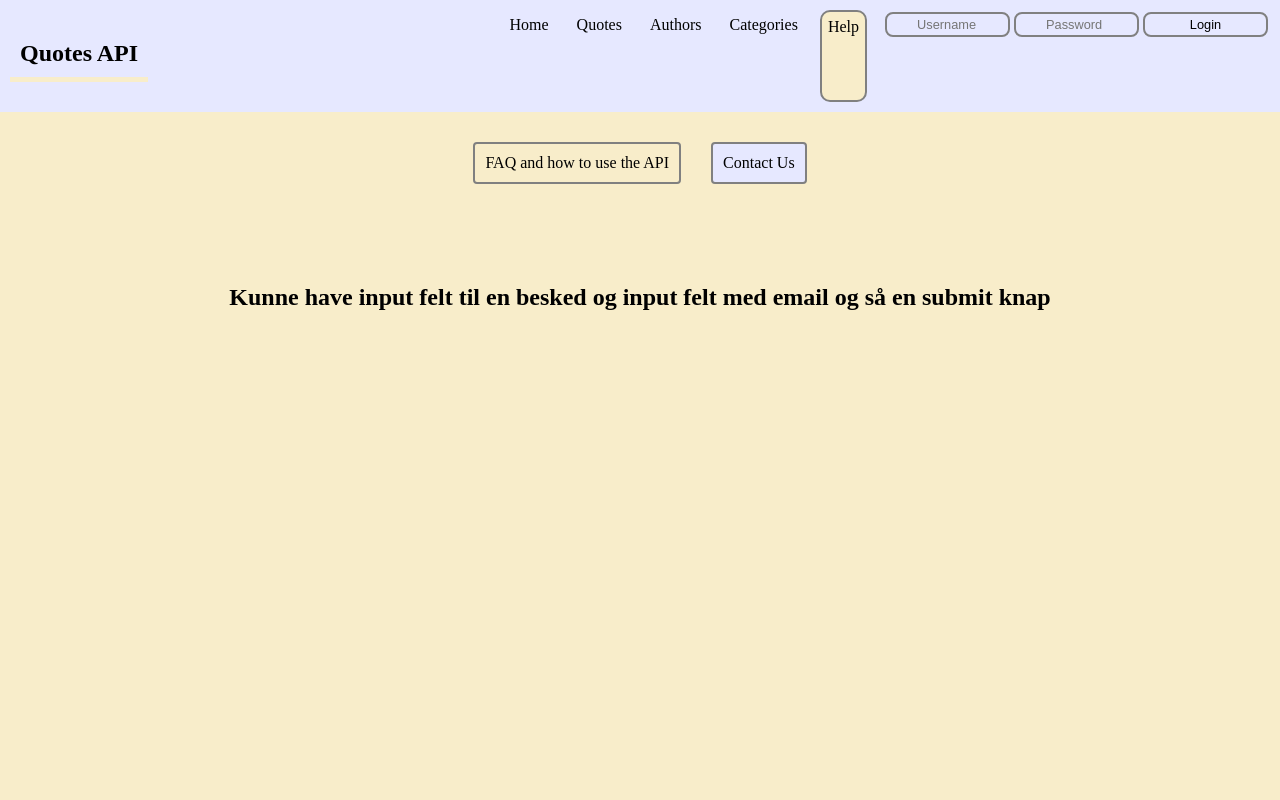
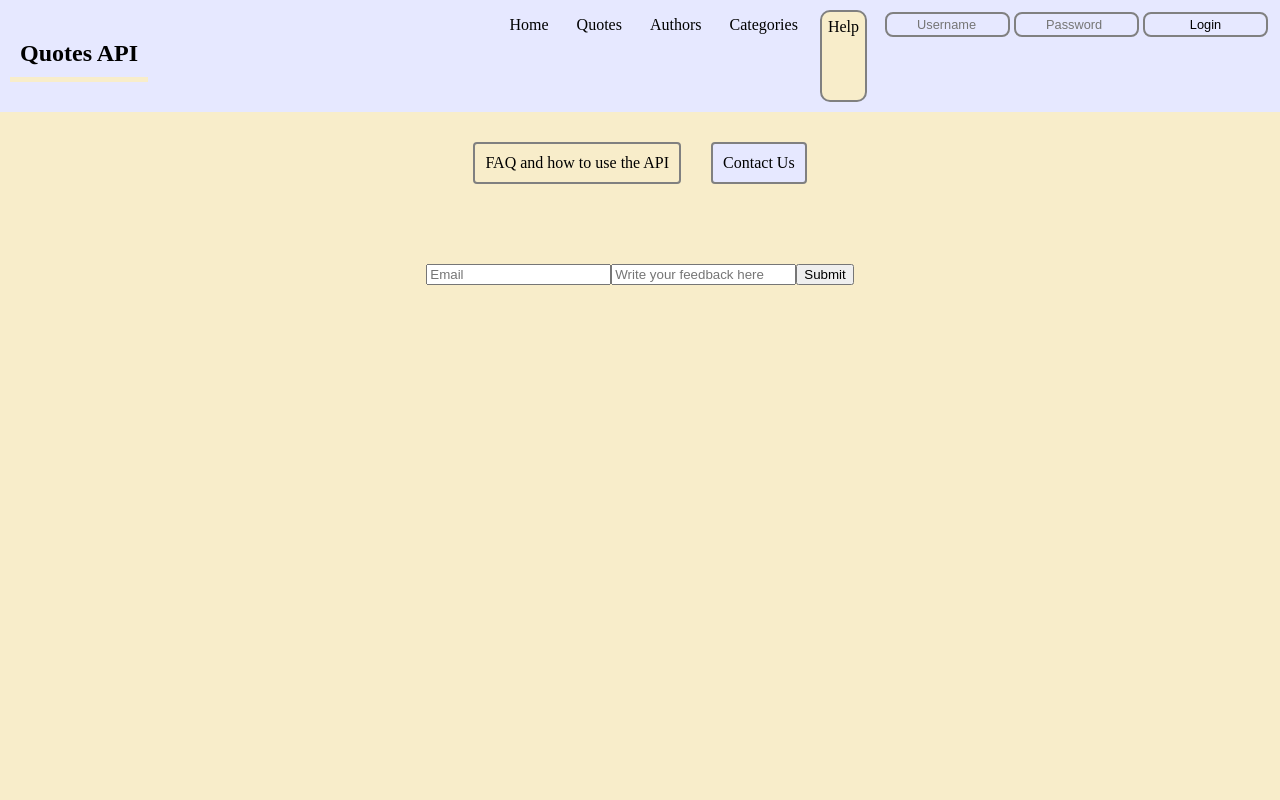
Before and after one commit to DavidK97/Quotes, a React (Vite) app in the folder quotes/: page /help/contact in a window 1280 px wide. Shown: the top 800 px of the page. Built offline with nearby package versions, Linux system fonts and the light colour scheme.

Commit message:
small fixes and contact formular added. everything works

```diff
--- a/quotes/src/App.jsx
+++ b/quotes/src/App.jsx
@@ -7,9 +7,7 @@ function App() {
     <div>
       <Navbar />
 
-      <main>
-        <Outlet />
-      </main>
+      <Outlet />
 
       <Footer />
     </div>
--- a/quotes/src/apiFacade.js
+++ b/quotes/src/apiFacade.js
@@ -44,12 +44,12 @@ const fetchData = (endpoint) => {
 };
 
 const postData = (endpoint) => {
-  const options = makeOptions("POST", true); //True add's the token
+  const options = makeOptions("POST", true);
   return fetch(BASE_URL + endpoint, options).then(handleHttpErrors);
 }
 
 const deleteData = (endpoint) => {
-  const options = makeOptions("DELETE", true); //True add's the token
+  const options = makeOptions("DELETE", true);
   return fetch(BASE_URL + endpoint, options).then(handleHttpErrors);
 }
 
--- a/quotes/src/components/quoteTable/QuoteTable.jsx
+++ b/quotes/src/components/quoteTable/QuoteTable.jsx
@@ -25,7 +25,7 @@ export default function QuoteTable({ quotes, selectedCategory, onLike }) {
       <td>
         <button
           onClick={(event) => {
-            event.stopPropagation(); // Stops bubbling
+            event.stopPropagation(); // !! stops bubbling
             onLike(quote.id);
           }}
         >
--- a/quotes/src/main.jsx
+++ b/quotes/src/main.jsx
@@ -18,12 +18,12 @@ import HelpPage from "./pages/helpPage/HelpPage.jsx";
 import { AdminRoutes } from "./components/security/AdminRoutes.jsx";
 import AdminToolsPage from "./pages/admin-tools/admin-tools-dashboard/AdminToolsPage.jsx";
 import QuoteToolsPage from "./pages/admin-tools/quote-tools/QuoteToolsPage.jsx";
+import ContactPage from "./pages/contactPage/ContactPage.jsx";
 
 createRoot(document.getElementById("root")).render(
   <BrowserRouter>
     <Routes>
-      {/* Root layout med Navbar og Footer */}
-      <Route path="/" element={<App />}>
+      <Route path="/" element={<App />}> {/* Root layout med Navbar og Footer */}
         <Route index element={<HomePage />} />
 
         <Route path="help" element={<HelpPage />}>
@@ -31,14 +31,7 @@ createRoot(document.getElementById("root")).render(
             path="faq"
             element={<h2>faq page med hvordan man bruger API'et</h2>}
           />
-          <Route
-            path="contact"
-            element={
-              <h2>
-                Kunne have input felt til en besked og input felt med email og så en submit knap
-              </h2>
-            }
-          />
+          <Route path="contact"element={<ContactPage />} />
         </Route>
 
         <Route path="quotes">
--- /dev/null
+++ b/quotes/src/pages/contactPage/ContactPage.jsx
@@ -0,0 +1,29 @@
+import { useRef } from "react";
+
+export default function ContactPage() {
+  const emailRef = useRef();
+  const messageRef = useRef();
+
+  function handleSubmit (event) {
+    event.preventDefault();
+
+    const input = {
+      email: emailRef.current.value,
+      message: messageRef.current.value,
+    };
+
+    console.log("Feedback data", input);
+
+    emailRef.current.value = "";
+    messageRef.current.value = "";
+  };
+
+  return (
+    <form onSubmit={handleSubmit}>
+      <input type="email" ref={emailRef} placeholder="Email" />
+      <input ref={messageRef} placeholder="Write your feedback here" />
+
+      <button type="submit">Submit</button>
+    </form>
+  );
+}
--- a/quotes/src/pages/quote/quoteDetailsPage/QuoteDetailsPage.jsx
+++ b/quotes/src/pages/quote/quoteDetailsPage/QuoteDetailsPage.jsx
@@ -1,21 +1,25 @@
 import { useParams } from "react-router";
 import facade from "../../../apiFacade";
 import { useEffect, useState } from "react";
-import QuoteCard from "../../../components/detailCard/DetailCard";
 import DetailCard from "../../../components/detailCard/DetailCard";
 
+
 export default function QuoteDetailsPage() {
-  let { quoteId } = useParams();
   const loggedIn = facade.loggedIn();
   const hasUserAccess = facade.hasUserAccess("USER", loggedIn);
   const hasAdminAccess = facade.hasUserAccess("ADMIN", loggedIn);
+
+  let { quoteId } = useParams();
   const [quote, setQuote] = useState(null);
+  const [errorMessage, setErrorMessage] = useState("");
 
 
   useEffect(() => {
     const promise = facade.fetchData("quotes/" + quoteId);
-    promise.then((data) => {
-      setQuote(data);
+    promise.then((data) => setQuote(data));
+    promise.catch((error) => {
+      console.error("Error: ", error.status);
+      setErrorMessage("Could not retrieve quote");
     });
   }, [quoteId]);
 
@@ -25,6 +29,10 @@ export default function QuoteDetailsPage() {
     return <p>Log in as a user or admin to view the quote details</p>;
   }
 
+  if (errorMessage) {
+    return <p>{errorMessage}</p>;
+  }
+
 
   //Example of "loading state" conditional rendering
   if (!quote) {
@@ -32,6 +40,7 @@ export default function QuoteDetailsPage() {
   }
 
   return (
+    <div>
       <DetailCard title={"Quote nr. " + quoteId}>
        <p><strong>Text:</strong> {quote.text}</p>
        <p><strong>Category Id:</strong> {quote.category.id}</p>
@@ -44,6 +53,8 @@ export default function QuoteDetailsPage() {
        <p><strong>Created at:</strong> {quote.createdAt}</p>
        <p><strong>Likes:</strong> {quote.favoritedCount}</p>
       </DetailCard>
+    </div>
+
   );
 
 }
--- a/quotes/src/pages/quote/quotesPage/QuotesPage.jsx
+++ b/quotes/src/pages/quote/quotesPage/QuotesPage.jsx
@@ -59,11 +59,13 @@ export default function QuotesPage() {
   }
 
   useEffect(() => {
+
     getAllQuotes();
     fetchCategories();
 
     // Cleanup function example
     sessionStorage.setItem("user", "active on quotes page");
+
     return () => {
       sessionStorage.removeItem("user");
     };
```
Lines whose indentation alone changed are shown as unchanged.
